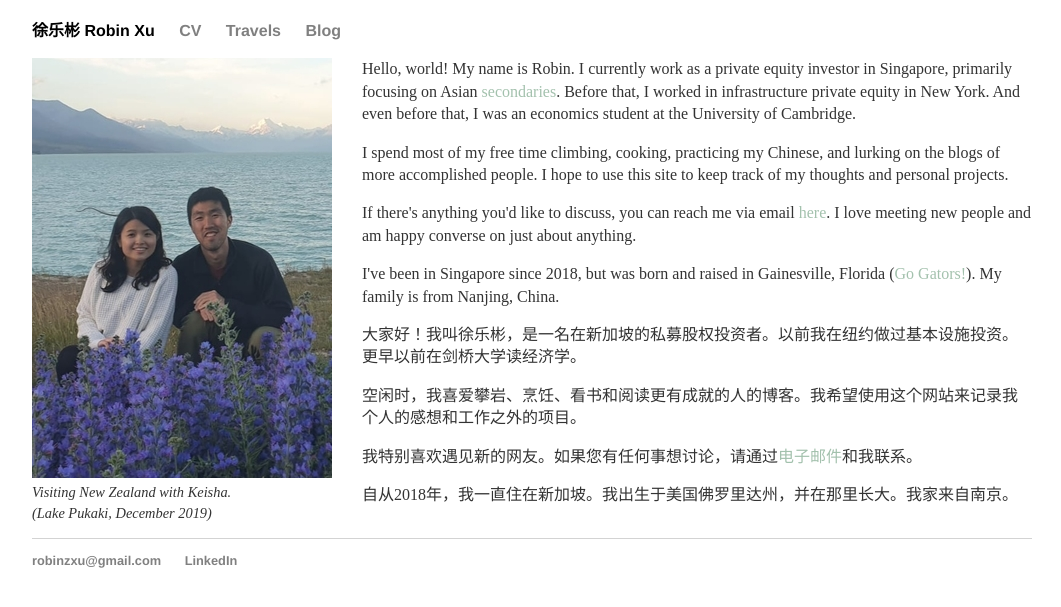
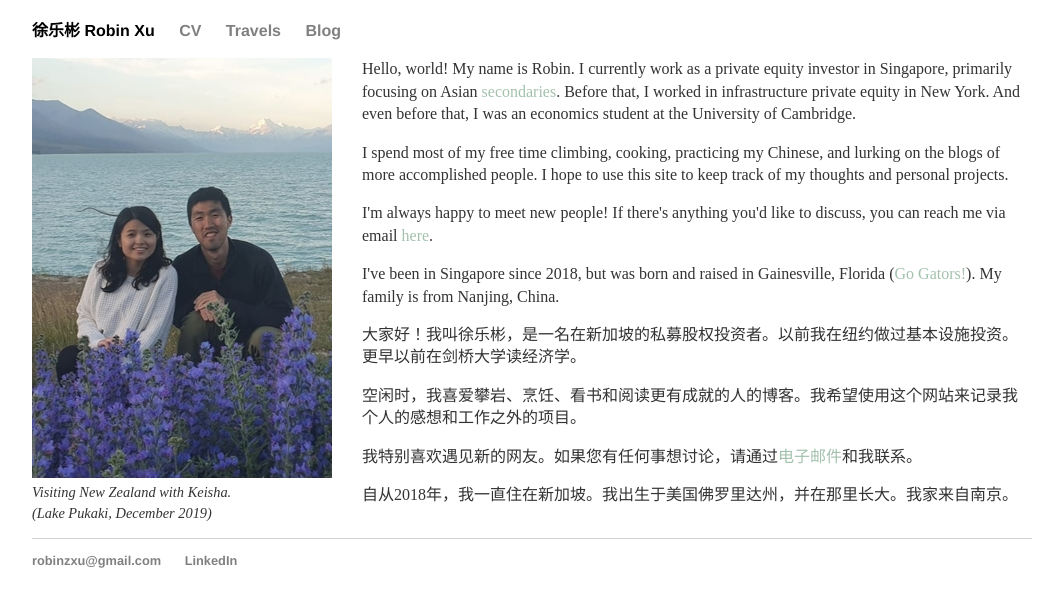
Before and after one commit to robinzxu/robinzxu.github.io, a Jekyll site: the page index.html, which Jekyll copies as it is, in a window 1280 px wide. Shown: the top 607 px of the page, without its empty margins (108-1169 px from the left). Built offline with Jekyll 4.4.1, drawn with Linux system fonts in a browser that asks for light colours.

Commit message:
Update index.html

```diff
--- a/index.html
+++ b/index.html
@@ -39,7 +39,7 @@
 
 		<p>Hello, world! My name is Robin. I currently work as a private equity investor in Singapore, primarily focusing on Asian <a target="_blank" rel="noopener noreferrer" href="https://en.wikipedia.org/wiki/Private_equity_secondary_market">secondaries</a>. Before that, I worked in infrastructure private equity in New York. And even before that, I was an economics student at the University of Cambridge.</p>
 		<p>I spend most of my free time climbing, cooking, practicing my Chinese, and lurking on the blogs of more accomplished people. I hope to use this site to keep track of my thoughts and personal projects.</p>
-		<p>If there's anything you'd like to discuss, you can reach me via email <a href="mailto:robinzxu@gmail.com">here</a>. I love meeting new people and am happy converse on just about anything.</p>
+		<p>I'm always happy to meet new people! If there's anything you'd like to discuss, you can reach me via email <a href="mailto:robinzxu@gmail.com">here</a>.</p>
 		<p>I've been in Singapore since 2018, but was born and raised in Gainesville, Florida (<a target="_blank" rel="noopener noreferrer" href="https://en.wikipedia.org/wiki/Florida_Gators">Go Gators!</a>). My family is from Nanjing, China.</p>
 		<p>大家好！我叫徐乐彬，是一名在新加坡的私募股权投资者。以前我在纽约做过基本设施投资。更早以前在剑桥大学读经济学。</p>
 		<p>空闲时，我喜爱攀岩、烹饪、看书和阅读更有成就的人的博客。我希望使用这个网站来记录我个人的感想和工作之外的项目。</p>
```
